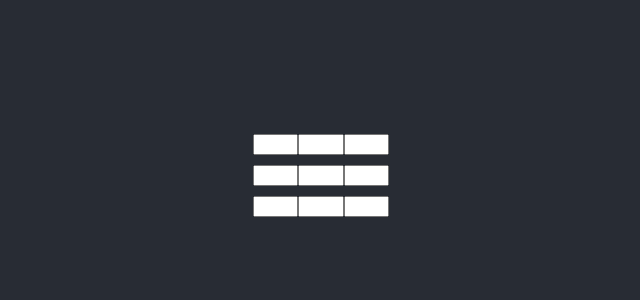
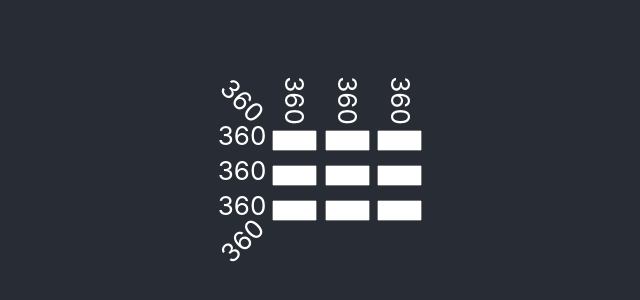
Before and after one commit to keidax/cactpot-solver, a React (Create React App) app: page / in a window 1280 px wide. Shown: the part 230-530 px from the top of the page, without its empty margins (319-959 px from the left). Built offline with nearby package versions, Linux system fonts and the light colour scheme.

Commit message:
Display expected values

```diff
--- a/src/App.tsx
+++ b/src/App.tsx
@@ -12,6 +12,27 @@ function App() {
     );
 }
 
+const LINES = [
+    [0, 1, 2],
+    [3, 4, 5],
+    [6, 7, 8],
+    [0, 3, 6],
+    [1, 4, 7],
+    [2, 5, 8],
+    [0, 4, 8],
+    [2, 4, 6],
+];
+
+function LineValue({value, tilt}: {value:number, tilt:number}) {
+    return (
+        <td>
+            <div style={{transform:`rotate(${tilt}deg)`}}>
+                {value.toFixed(0)}
+            </div>
+        </td>
+    )
+}
+
 function Board() {
     const [squares, setSquares] = React.useState<number[]>(Array(9).fill(null));
 
@@ -20,46 +41,52 @@ function Board() {
             const nextSquares = squares.slice();
             nextSquares[i] = Number(event.nativeEvent.data);
             setSquares(nextSquares);
-            findBestLine(nextSquares);
         }
     }
 
+    const payouts = linePayouts(squares);
+
     return (
         <>
-        <div className="board-row">
-        <Square value={squares[0]} onSquareInput={(event: InputEvent) => handleInput(0, event)} />
-        <Square value={squares[1]} onSquareInput={(event: InputEvent) => handleInput(1, event)} />
-        <Square value={squares[2]} onSquareInput={(event: InputEvent) => handleInput(2, event)} />
-        </div>
-        <div className="board-row">
-        <Square value={squares[3]} onSquareInput={(event: InputEvent) => handleInput(3, event)} />
-        <Square value={squares[4]} onSquareInput={(event: InputEvent) => handleInput(4, event)} />
-        <Square value={squares[5]} onSquareInput={(event: InputEvent) => handleInput(5, event)} />
-        </div>
-        <div className="board-row">
-        <Square value={squares[6]} onSquareInput={(event: InputEvent) => handleInput(6, event)} />
-        <Square value={squares[7]} onSquareInput={(event: InputEvent) => handleInput(7, event)} />
-        <Square value={squares[8]} onSquareInput={(event: InputEvent) => handleInput(8, event)} />
-        </div>
+        <table>
+        <tbody>
+            <tr>
+                <LineValue value={payouts[6]} tilt={45}/>
+                <LineValue value={payouts[3]} tilt={90}/>
+                <LineValue value={payouts[4]} tilt={90}/>
+                <LineValue value={payouts[5]} tilt={90}/>
+            </tr>
+            <tr>
+                <LineValue value={payouts[0]} tilt={0}/>
+                <Square value={squares[0]} onSquareInput={(event: InputEvent) => handleInput(0, event)} />
+                <Square value={squares[1]} onSquareInput={(event: InputEvent) => handleInput(1, event)} />
+                <Square value={squares[2]} onSquareInput={(event: InputEvent) => handleInput(2, event)} />
+            </tr>
+            <tr>
+                <LineValue value={payouts[1]} tilt={0}/>
+                <Square value={squares[3]} onSquareInput={(event: InputEvent) => handleInput(3, event)} />
+                <Square value={squares[4]} onSquareInput={(event: InputEvent) => handleInput(4, event)} />
+                <Square value={squares[5]} onSquareInput={(event: InputEvent) => handleInput(5, event)} />
+            </tr>
+            <tr>
+                <LineValue value={payouts[2]} tilt={0}/>
+                <Square value={squares[6]} onSquareInput={(event: InputEvent) => handleInput(6, event)} />
+                <Square value={squares[7]} onSquareInput={(event: InputEvent) => handleInput(7, event)} />
+                <Square value={squares[8]} onSquareInput={(event: InputEvent) => handleInput(8, event)} />
+            </tr>
+            <tr>
+                <LineValue value={payouts[7]} tilt={-45}/>
+            </tr>
+        </tbody>
+        </table>
         </>
     )
 }
 
-function findBestLine(squares: (number|null)[]) {
-    const lines = [
-        [0, 1, 2],
-        [3, 4, 5],
-        [6, 7, 8],
-        [0, 3, 6],
-        [1, 4, 7],
-        [2, 5, 8],
-        [0, 4, 8],
-        [2, 4, 6],
-    ];
-
+function linePayouts(squares: (number|null)[]): number[] {
     const unknowns = unknownNumbers(squares);
 
-    const expectedPayouts = lines.map((line) => {
+    const expectedPayouts = LINES.map((line) => {
         let lineNumbers = [];
         for (const index of line) {
             const square = squares[index];
@@ -71,7 +98,7 @@ function findBestLine(squares: (number|null)[]) {
         return expectedValueOfLine(lineNumbers, unknowns);
     });
 
-    console.log(expectedPayouts);
+    return expectedPayouts;
 }
 
 function expectedValueOfLine(knownNumbers: number[], unknownNumbers: number[]) {
--- a/src/Square.tsx
+++ b/src/Square.tsx
@@ -2,7 +2,9 @@ import "./Square.css";
 
 function Square({ value, onSquareInput } : { value:number, onSquareInput:any }) {
   return (
-      <input className="number-input" type="number" onInput={onSquareInput} value={value} min={1} max={9}/>
+      <td>
+          <input className="number-input" type="number" onInput={onSquareInput} value={value} min={1} max={9}/>
+      </td>
   );
 }
 
```
